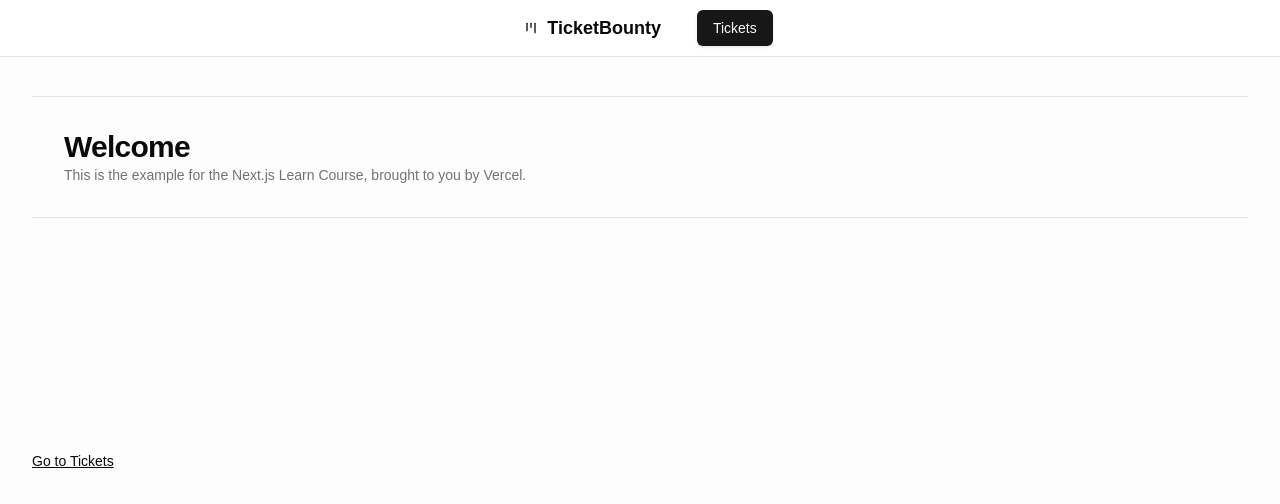
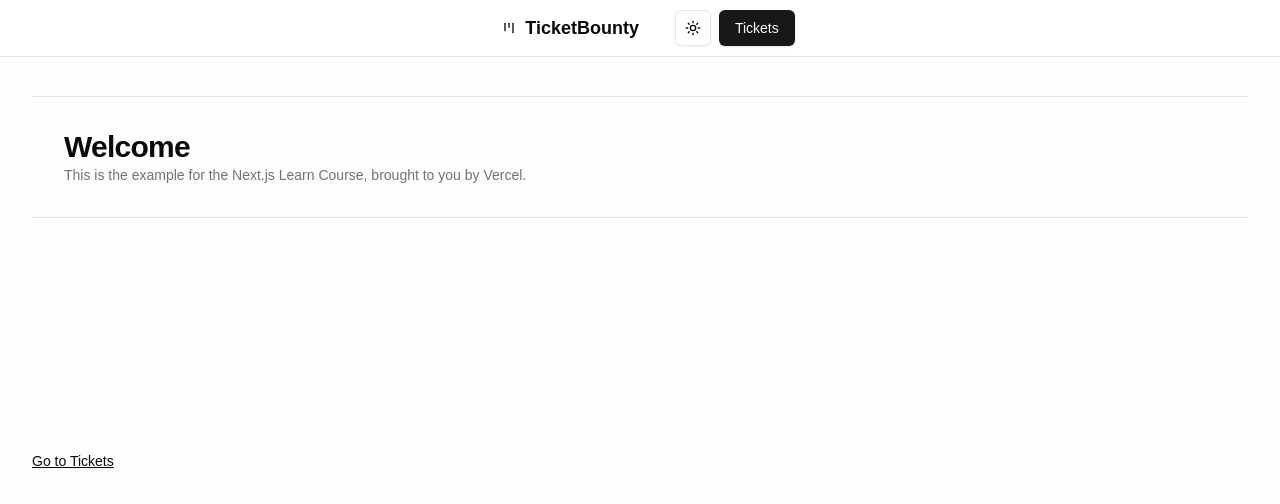
Before and after one commit to haroonsaeed82096/boards, a Next.js app: page / in a window 1280 px wide. Shown: the top 504 px of the page. Built offline with nearby package versions, Linux system fonts and the light colour scheme.

Commit message:
add theme switcher

```diff
--- a/package.json
+++ b/package.json
@@ -17,6 +17,7 @@
     "clsx": "^2.1.1",
     "lucide-react": "^0.474.0",
     "next": "15.1.6",
+    "next-themes": "^0.4.4",
     "react": "^19.0.0",
     "react-dom": "^19.0.0",
     "tailwind-merge": "^2.6.0",
--- a/src/app/layout.tsx
+++ b/src/app/layout.tsx
@@ -2,6 +2,8 @@
 import { Geist, Geist_Mono } from "next/font/google";
 import "./globals.css";
 import Header from "@/components/header";
+import { ThemeProvider } from "@/components/theme/theme-provider";
+
 const geistSans = Geist({
   variable: "--font-geist-sans",
   subsets: ["latin"],
@@ -23,14 +25,16 @@
   children: React.ReactNode;
 }>) {
   return (
-    <html lang="en">
+    <html suppressHydrationWarning lang="en">
       <body
         className={`${geistSans.variable} ${geistMono.variable} antialiased`}
       >
+        <ThemeProvider>
         <Header />
         <main className="min-h-screen flex-1 overflow-y-auto overflow-x-hidden py-24 px-8 bg-secondary/20 flex flex-col">
           {children}
         </main>
+        </ThemeProvider>
       </body>
     </html>
   );
--- a/src/components/header.tsx
+++ b/src/components/header.tsx
@@ -2,12 +2,17 @@
 import { buttonVariants } from "./ui/button";
 import { homePath, ticketsPath } from "@/paths";
 import { LucideKanban } from "lucide-react";
-
+import { ThemeSwitcher } from "./theme/theme-switcher";
 export default function Header() {
     return (
         <nav className="supports-backdrop-blur:bg-background/60 fixed left-0 right-0 top-0 z-20 border-b bg-background/95 backdrop-blur w-full flex gap-5 py-2.5 px-5 justify-center">
+          <div className="flex items-center gap-x-2">
           <Link className={buttonVariants({ variant: "ghost" })} href={homePath()}><LucideKanban /><h1 className="text-lg font-semibold">TicketBounty</h1></Link>
+          </div>
+          <div className="flex items-center gap-x-2">
+            <ThemeSwitcher />
           <Link className={buttonVariants({ variant: "default" })} href={ticketsPath()}>Tickets</Link>
+          </div>
         </nav>
     );
 }
--- /dev/null
+++ b/src/components/theme/theme-provider.tsx
@@ -0,0 +1,17 @@
+import { ThemeProvider as BaseThemeProvider } from "next-themes";
+import React from "react";
+type ThemeProviderProps = {
+    children: React.ReactNode;
+}
+
+const ThemeProvider = ({children}:ThemeProviderProps) =>{
+    return(
+        <BaseThemeProvider
+            attribute="class"
+            defaultTheme="system"
+            enableSystem>{children}
+        </BaseThemeProvider>
+    )
+}
+
+export {ThemeProvider}
--- /dev/null
+++ b/src/components/theme/theme-switcher.tsx
@@ -0,0 +1,23 @@
+"use client";
+
+import { LucideMoon, LucideSun } from "lucide-react";
+import { useTheme } from "next-themes";
+import { Button } from "../ui/button";
+
+const ThemeSwitcher = () => {
+  const { theme, setTheme } = useTheme();
+
+  return (
+    <Button
+      variant="outline"
+      size="icon"
+      onClick={() => setTheme(theme === "light" ? "dark" : "light")}
+    >
+      <LucideSun className="h-4 w-4 rotate-0 scale-100 transition-all dark:-rotate-90 dark:scale-0" />
+      <LucideMoon className="absolute h-4 w-4 rotate-90 scale-0 transition-transform dark:rotate-0 dark:scale-100" />
+      <span className="sr-only">Toggle Theme</span>
+    </Button>
+  );
+};
+
+export {ThemeSwitcher}
```
Also changed, not shown: 1 other file (tests, documents, lock files or other folders).
